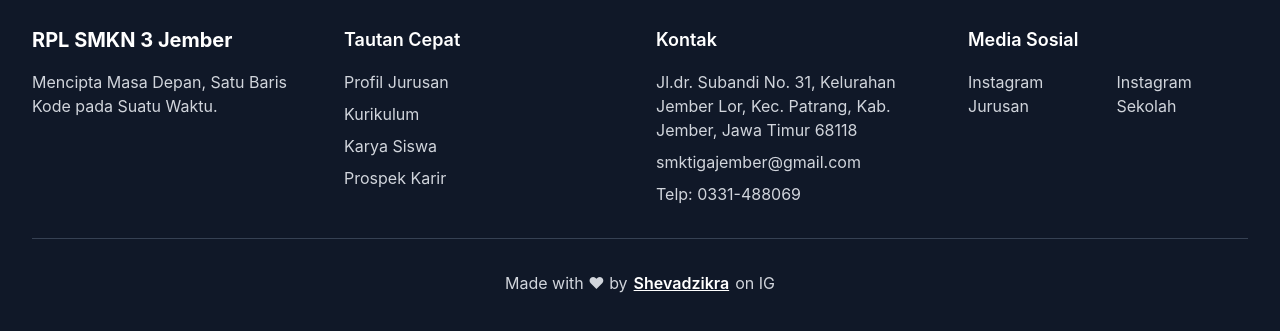
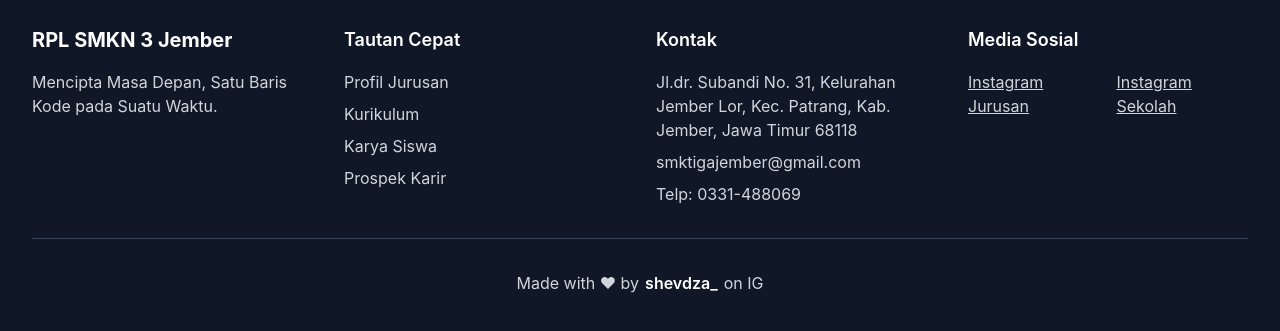
Before and after one commit to Shevadzikra/porto-rpl, a Next.js app: page / in a window 1280 px wide. Shown: the part 3542-3873 px from the top of the page. Built offline with nearby package versions, Linux system fonts and the light colour scheme.

Commit message:
change footer tag a text decorative to underline

```diff
--- a/components/Footer.js
+++ b/components/Footer.js
@@ -41,10 +41,10 @@ export default function Footer() {
           <div>
             <h4 className="text-lg font-semibold mb-4">Media Sosial</h4>
             <div className="flex space-x-4">
-              <a href="https://www.instagram.com/rplskaga3?utm_source=ig_web_button_share_sheet&igsh=ZDNlZDc0MzIxNw==" className="text-gray-300 hover:text-white">
+              <a href="https://www.instagram.com/rplskaga3?utm_source=ig_web_button_share_sheet&igsh=ZDNlZDc0MzIxNw==" className="underline text-gray-300 hover:text-white">
                 Instagram Jurusan
               </a>
-              <a href="https://www.instagram.com/smknegeri3jember?utm_source=ig_web_button_share_sheet&igsh=ZDNlZDc0MzIxNw==" className="text-gray-300 hover:text-white">
+              <a href="https://www.instagram.com/smknegeri3jember?utm_source=ig_web_button_share_sheet&igsh=ZDNlZDc0MzIxNw==" className="underline text-gray-300 hover:text-white">
                 Instagram Sekolah
               </a>
             </div>
@@ -55,9 +55,9 @@ export default function Footer() {
           {/* <p>&copy; {new Date().getFullYear()} Jurusan RPL SMK. All rights reserved.</p> */}
           <p>Made with ❤︎ by
             <span className="font-semibold text-white">
-              <a className='underline ml-1.5 mr-1.5'
+              <a className='ml-1.5 mr-1.5'
               href='https://www.instagram.com/shevdza_/?utm_source=qr&r=nametag '>
-                Shevadzikra
+                shevdza_
               </a>
             </span>
             on IG
```
